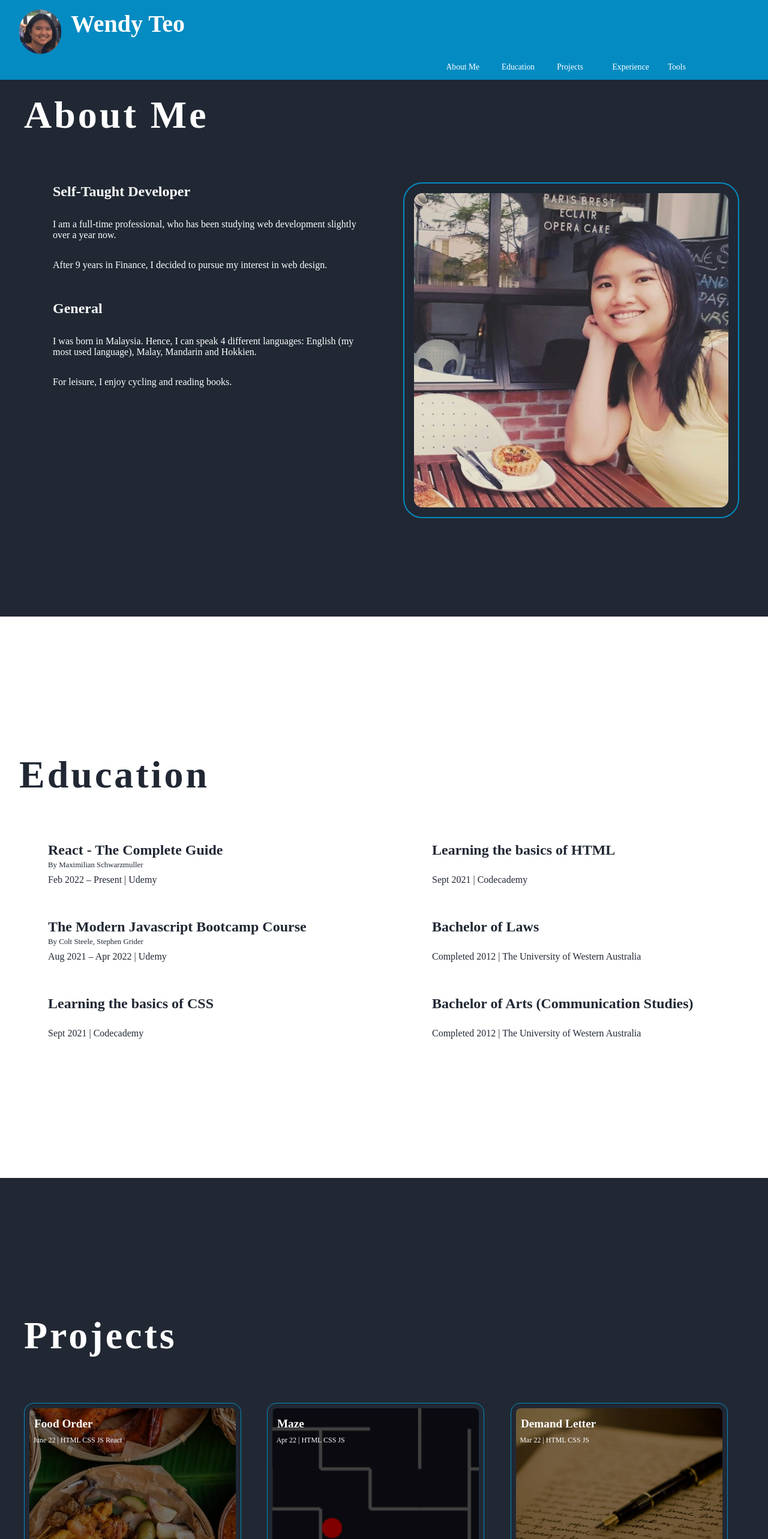
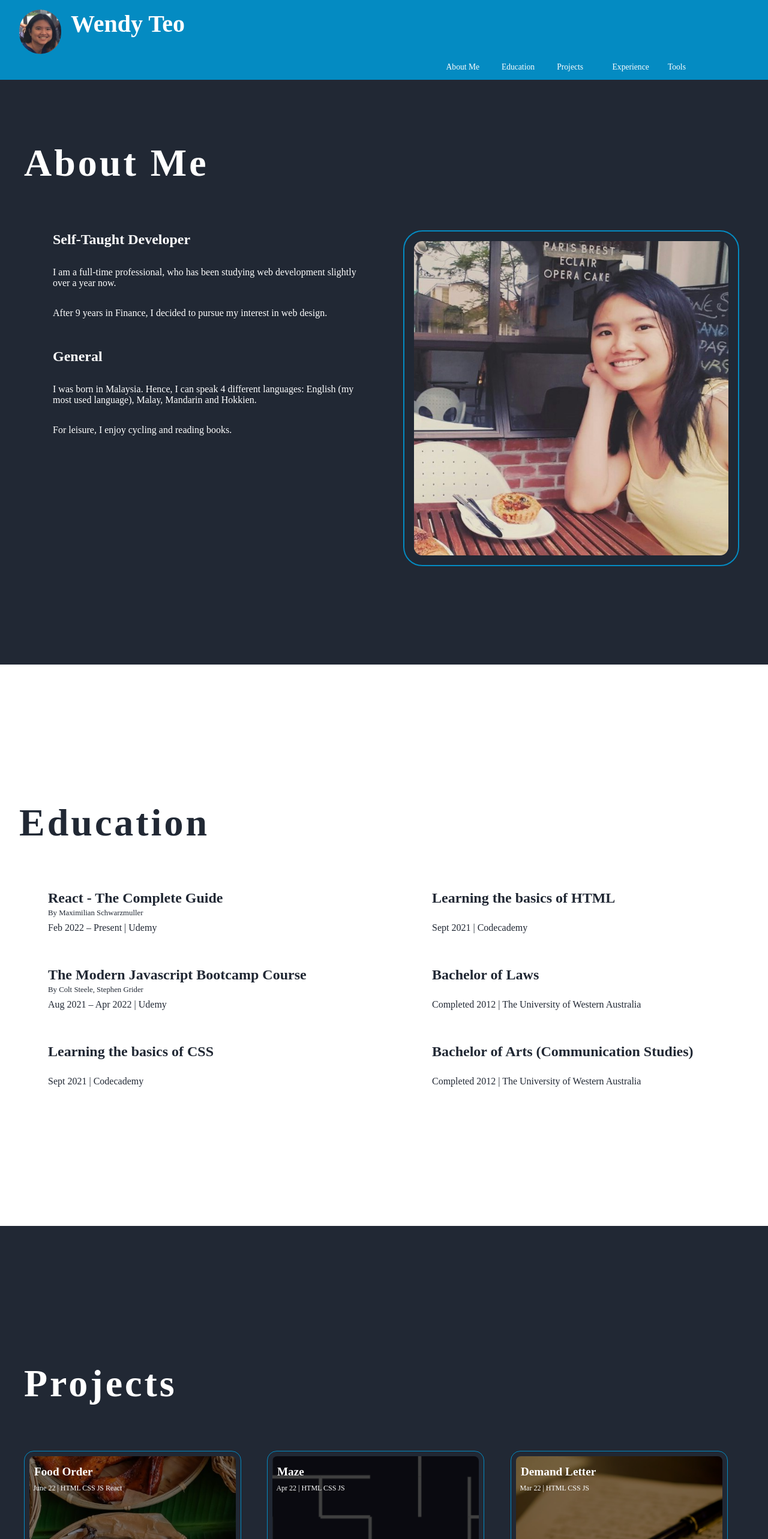
Before and after one commit to wteo/resumev2, a React (Create React App) app: page / in a window 1280 px wide. Shown: the top 2566 px of the page at 60% size. Built offline with nearby package versions, Linux system fonts and the light colour scheme.

Commit message:
Added scrolling animation

```diff
--- a/package.json
+++ b/package.json
@@ -10,6 +10,7 @@
     "react": "^18.0.0",
     "react-dom": "^18.0.0",
     "react-scripts": "4.0.1",
+    "react-scroll": "^1.8.7",
     "web-vitals": "^0.2.4"
   },
   "scripts": {
--- a/src/components/AboutMe/AboutMe.js
+++ b/src/components/AboutMe/AboutMe.js
@@ -7,13 +7,11 @@ import profilePicture from '../../images/profile2.jpg';
 
 function AboutMe() {
     return (
-        <div className={styles.aboutMeOuterContainer}>
-            <div>
-                <a id='aboutMe' href='/#aboutMe' data-aos='fade-in'>
-                    <NavTitleStyle navColor='main'>
-                        About Me
-                    </NavTitleStyle>
-                </a>
+        <div className={styles.aboutMeOuterContainer} id='aboutMe'>
+            <div data-aos='fade-in'>
+                <NavTitleStyle navColor='main'>
+                    About Me
+                </NavTitleStyle>
             </div>
             <div className={styles.aboutMeInnerContainer}>
                 <div className={styles.aboutMeSummary} data-aos='fade-in'>
--- a/src/components/AboutMe/AboutMe.module.css
+++ b/src/components/AboutMe/AboutMe.module.css
@@ -1,4 +1,5 @@
 .aboutMeOuterContainer {
+    padding-top: 5rem;
     display: flex;
     flex-direction: column;
     padding-bottom: 10rem;
--- a/src/components/Education/Education.js
+++ b/src/components/Education/Education.js
@@ -30,12 +30,12 @@ function Education() {
     }];
 
     return (
-        <div className={styles.educationContainer}>
-            <a id='education' href='/#education' data-aos='fade-in'>
+        <div className={styles.educationContainer} id='education'>
+            <div data-aos='fade-in'>
                 <NavTitleStyle navColor='alt'>
                     Education
                 </NavTitleStyle>
-            </a>
+            </div>
             <div className={styles.coursesContainer}>
                 <Course
                     title={coursesArr[0].courseTitle}
--- a/src/components/Experience/Experience.js
+++ b/src/components/Experience/Experience.js
@@ -27,12 +27,12 @@ function Experience() {
     }];
 
     return (
-        <div className={styles.experienceStyling}>
-            <a id='experience' href='/#experience' data-aos='fade-in'>
+        <div className={styles.experienceStyling} id='experience'>
+            <div data-aos='fade-in'>
                 <NavTitleStyle navColor='alt'>
                     Experience
                 </NavTitleStyle>
-            </a>
+            </div>
             <div className={styles.jobs} data-aos='fade-in'>
                 <div className={styles.jobAndDescription}>
                     <Job company={jobsArr[0].company} dates={jobsArr[0].dates} title={jobsArr[0].title}/>
--- a/src/components/Footer/Footer.js
+++ b/src/components/Footer/Footer.js
@@ -8,10 +8,10 @@ function Footer() {
             <div data-aos='fade-in'>
                 <p id={styles.contactLine}>Say hello!</p>
                 <p>↓</p>
-                <a id='contact' href='/#contact'>
+                <div id='contact'>
                     <p id={styles.email}>wendyteo.wy@gmail.com</p>
-                </a>
-                <p id={styles.phone}>(+61) 458 369 510</p>
+                    <p id={styles.phone}>(+61) 458 369 510</p>
+                </div>
                 <p id={styles.github}>
                     <a href='https://github.com/wteo/' target='_blank' rel='noreferrer'>
                         github.com/wteo/
--- a/src/components/Header/Header.js
+++ b/src/components/Header/Header.js
@@ -1,4 +1,5 @@
 import React from 'react';
+import { Link } from 'react-scroll';
 
 import style from './Header.module.css';
 
@@ -10,20 +11,20 @@ function Header () {
         <header>
             <div className={style.profileName}>
                 <div>
-                    <a href='/#contact'>
+                    <Link to="contact" spy={true} smooth={true} offset={50} duration={500}>
                         <img className={style.profilePicture} src={picture} alt="My Happy Face" />
-                    </a>
+                    </Link>
                 </div>
                 <p>Wendy Teo</p>
             </div>
 
             <nav>
                 <p></p>
-                <p><a href='/#aboutMe'>About Me</a></p>
-                <p><a href='/#education'>Education</a></p>
-                <p><a href='/#projects'>Projects</a></p>
-                <p><a href='/#experience'>Experience</a></p>
-                <p><a href='/#tools'>Tools</a></p>
+                <p><Link to="aboutMe" spy={true} smooth={true} offset={50} duration={500}>About Me</Link></p>
+                <p><Link to="education" spy={true} smooth={true} offset={50} duration={500}>Education</Link></p>
+                <p><Link to="projects" spy={true} smooth={true} offset={50} duration={500}>Projects</Link></p>
+                <p><Link to="experience" spy={true} smooth={true} offset={50} duration={500}>Experience</Link></p>
+                <p><Link to="tools" spy={true} smooth={true} offset={50} duration={500}>Tools</Link></p>
             </nav>
         </header>
     );
--- a/src/components/Projects/Projects.js
+++ b/src/components/Projects/Projects.js
@@ -52,12 +52,12 @@ function Projects() {
     }];
 
     return (
-        <div>
-             <a id='projects' href='/#projects' data-aos='fade-in'>
+        <div id='projects'>
+             <div data-aos='fade-in'>
                 <NavTitleStyle navColor='main'>
                     Projects
                 </NavTitleStyle>
-            </a>
+            </div>
             <div className={styles.projectsGrid}>
                 <Project
                     name={projectsArr[0].name}
--- a/src/components/Tools/Tools.js
+++ b/src/components/Tools/Tools.js
@@ -49,12 +49,12 @@ function Tools() {
     };
 
     return (
-        <div className={styles.toolsStyling}>
-            <a id='tools'  href='/#tools' data-aos='fade-in'>
+        <div className={styles.toolsStyling} id='tools'>
+            <div data-aos='fade-in'>
                 <NavTitleStyle navColor='main'>
                     Tools
                 </NavTitleStyle>
-            </a>
+            </div>
             <p className={styles.toolDescription} data-aos='fade-in'>These are the tools / technologies I have used to create my projects.</p>
             <button className={styles.changeButton} onClick={clickHandler} data-aos='fade-in'>{iconImage ? 'Icon  →  Text' : 'Text  →  Icon'}</button>
             <section className={styles.toolsListGrid} data-aos='fade-in'>
```
Also changed, not shown: 2 other files (tests, documents, lock files or other folders).
